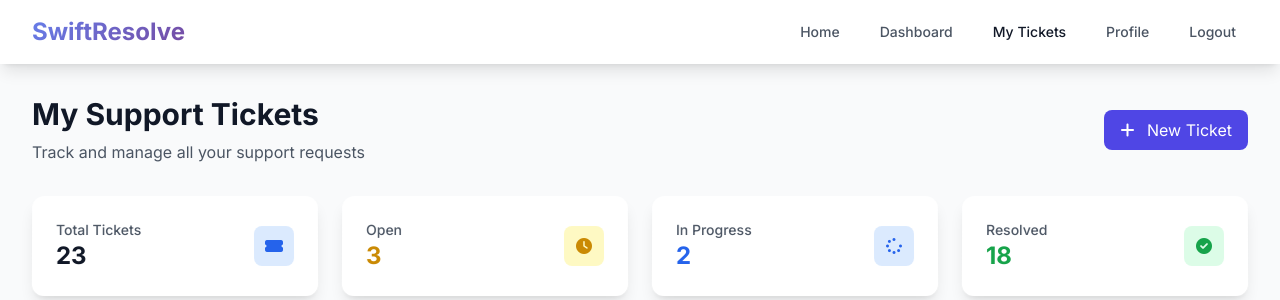
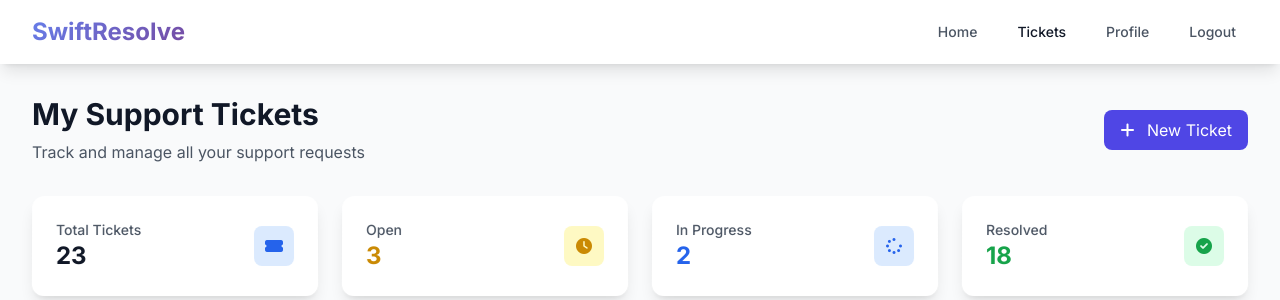
Before and after one commit to MohitSilwal16/IBM-Hackathon, a Flask app: template web/templates/tickets.html in a window 1280 px wide. Shown: the top 300 px of the page. Run offline with Flask 3, Linux system fonts and the light colour scheme; the template is opened without the code that fills it, so the values that code supplies are empty; parts of the project's set-up code (start-up, migrations or seed data) failed here and were passed over; some libraries are stand-ins or nearby versions.

Commit message:
templates, tickets modified

```diff
--- a/web/db/users.py
+++ b/web/db/users.py
@@ -49,5 +49,5 @@ def is_email_already_taken(email: str) -> bool:
     return User.query.filter_by(email=email).first() != None
 
 
-def get_user_by_token(session_token: str) -> str:
-    return User.query.filter_by(session_token=session_token).first().username
+def get_email_by_token(session_token: str) -> str:
+    return User.query.filter_by(session_token=session_token).first().email
--- a/web/handlers/ticket.py
+++ b/web/handlers/ticket.py
@@ -1,8 +1,19 @@
 from . import ticket_bp
 from flask import request, make_response, render_template, redirect, url_for
+from db import users, ticket
+from ticket import ticket
+
 UPLOAD_FOLDER = "static/uploads"
 ALLOWED_EXTENSIONS = {"png", "jpg", "jpeg"}
 
 @ticket_bp.route("/ticket", methods=["GET"])
-def ticket():
-    return render_template("ticket.html")
+def get_tickets():
+    session_token = request.cookies.get("session-token")
+    is_session_token_valid = users.is_session_token_valid(session_token)
+    if not is_session_token_valid:
+        return redirect(url_for("auth.about"))
+
+    email = users.get_email_by_token(session_token)
+    t = ticket.get_ticket_by_email(email)
+
+    return render_template("tickets.html")
--- a/web/templates/home.html
+++ b/web/templates/home.html
@@ -93,7 +93,7 @@
                 >Home</a
               >
               <a
-                href="{{ url_for('ticket.ticket') }}"
+                href="{{ url_for('ticket.get_tickets') }}"
                 class="text-gray-600 hover:text-indigo-600 px-3 py-2 rounded-md text-sm font-medium transition-colors"
                 >My Tickets</a
               >
@@ -302,7 +302,7 @@
               </div>
             </div>
             <a
-              href="{{ url_for('ticket.ticket') }}"
+              href="{{ url_for('ticket.get_tickets') }}"
               class="block mt-4 text-center text-indigo-600 hover:text-indigo-700 text-sm font-medium"
             >
               View All Tickets
--- a/web/templates/tickets.html
+++ b/web/templates/tickets.html
@@ -51,11 +51,10 @@
                 </div>
                 <div class="hidden md:block">
                     <div class="ml-10 flex items-baseline space-x-4">
-                        <a href="index.html" class="text-gray-600 hover:text-indigo-600 px-3 py-2 rounded-md text-sm font-medium transition-colors">Home</a>
-                        <a href="chatbot.html" class="text-gray-600 hover:text-indigo-600 px-3 py-2 rounded-md text-sm font-medium transition-colors">Dashboard</a>
-                        <a href="tickets.html" class="text-gray-900 hover:text-indigo-600 px-3 py-2 rounded-md text-sm font-medium transition-colors">My Tickets</a>
-                        <a href="profile.html" class="text-gray-600 hover:text-indigo-600 px-3 py-2 rounded-md text-sm font-medium transition-colors">Profile</a>
-                        <a href="login.html" class="text-gray-600 hover:text-indigo-600 px-3 py-2 rounded-md text-sm font-medium transition-colors">Logout</a>
+                        <a href="{{ url_for('bot.home') }}" class="text-gray-600 hover:text-indigo-600 px-3 py-2 rounded-md text-sm font-medium transition-colors">Home</a>
+                        <a href="{{ url_for('ticket.get_tickets') }}" class="text-gray-900 hover:text-indigo-600 px-3 py-2 rounded-md text-sm font-medium transition-colors">Tickets</a>
+                        <a href="{{ url_for('auth.profile') }}" class="text-gray-600 hover:text-indigo-600 px-3 py-2 rounded-md text-sm font-medium transition-colors">Profile</a>
+                        <a href="{{ url_for('auth.logout') }}" class="text-gray-600 hover:text-indigo-600 px-3 py-2 rounded-md text-sm font-medium transition-colors">Logout</a>
                     </div>
                 </div>
                 <div class="md:hidden">
```
